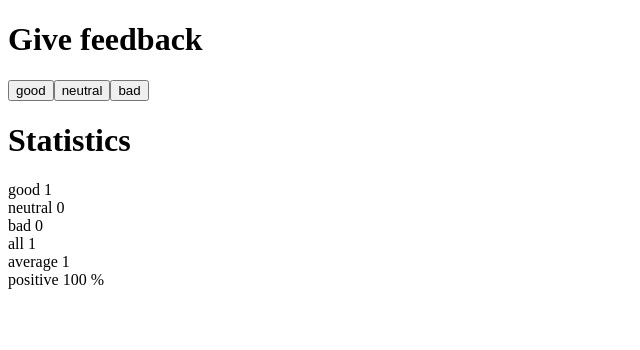
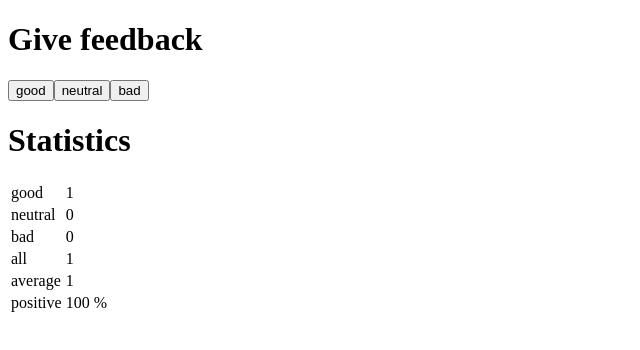
Before and after one commit to keyxcode/fso-part1, a React (Create React App) app in the folder unicafe/: page / in a window 1280 px wide. Both pictures are taken after a click on the button "good". Shown: the top 350 px of the page, without its empty margins (0-640 px from the left). Built offline with nearby package versions, Linux system fonts and the light colour scheme.

Commit message:
Solution 1.11: Display the stats in an HTML table

```diff
--- a/unicafe/src/App.js
+++ b/unicafe/src/App.js
@@ -5,9 +5,10 @@ const Button = ({ handleClick, text }) => (
 );
 
 const StatisticsLine = ({ statName, statNum }) => (
-  <div>
-    {statName} {statNum}
-  </div>
+  <tr>
+    <td>{statName}</td>
+    <td>{statNum}</td>
+  </tr>
 );
 
 const Statistics = ({ good, neutral, bad }) => {
@@ -18,14 +19,16 @@ const Statistics = ({ good, neutral, bad }) => {
   if (totalRatings === 0) return <div>No feedback given</div>;
 
   return (
-    <div>
+    <table>
+      <tbody>
         <StatisticsLine statName="good" statNum={good} />
         <StatisticsLine statName="neutral" statNum={neutral} />
         <StatisticsLine statName="bad" statNum={bad} />
         <StatisticsLine statName="all" statNum={totalRatings} />
         <StatisticsLine statName="average" statNum={avgRating} />
         <StatisticsLine statName="positive" statNum={positivePercentage} />
-    </div>
+      </tbody>
+    </table>
   );
 };
 
```
Lines whose indentation alone changed are shown as unchanged.
